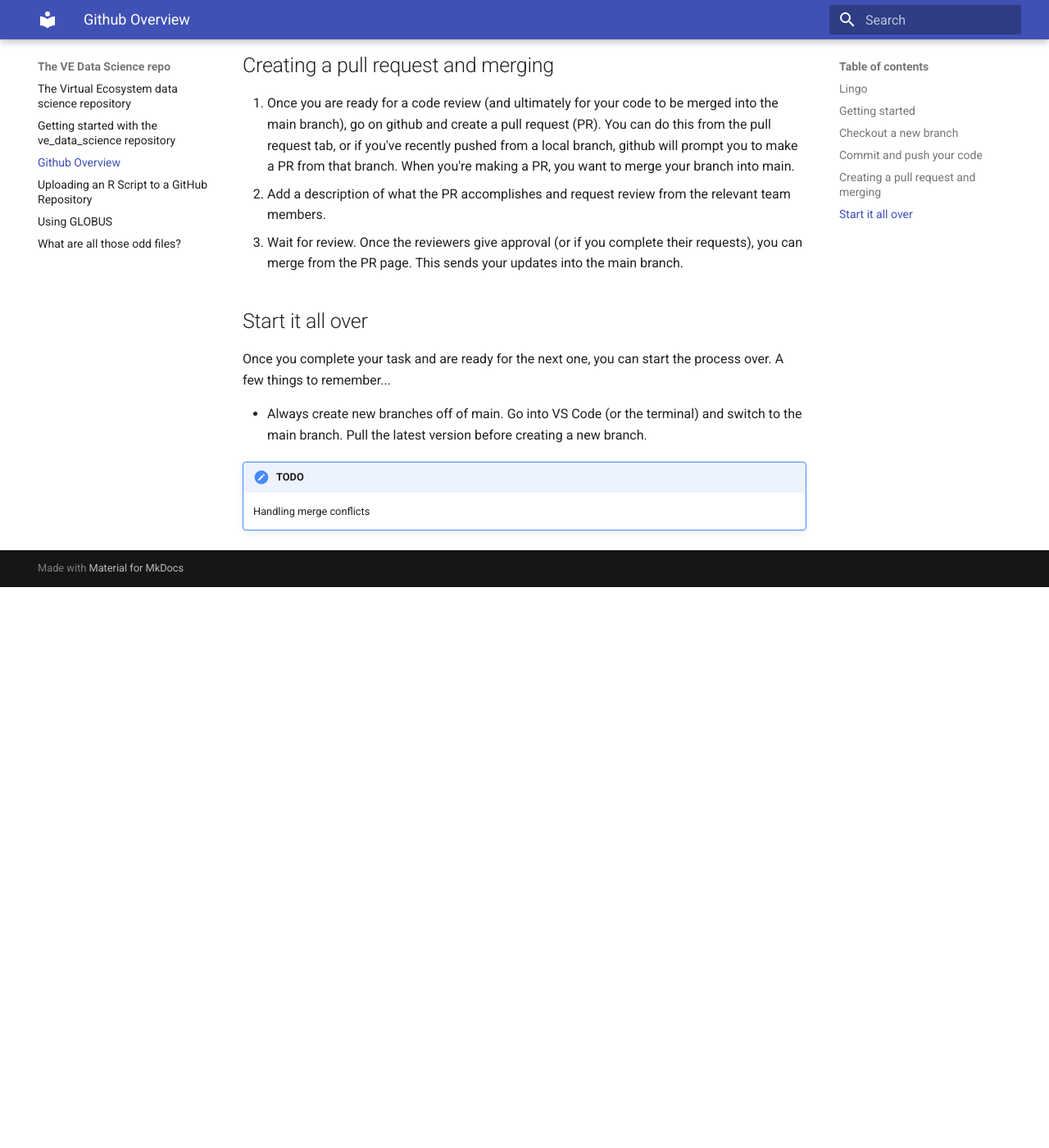
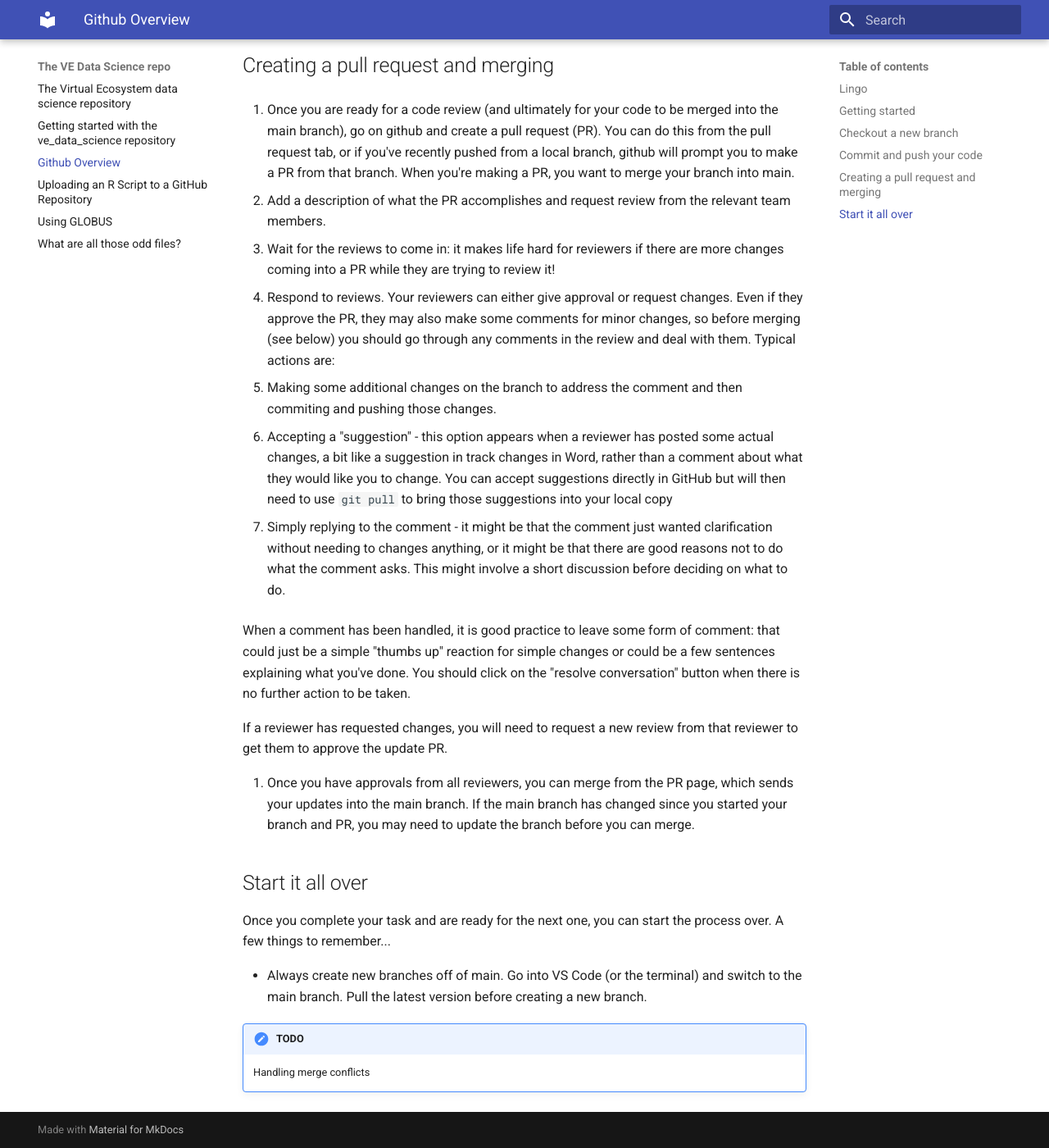
Before and after one commit to ImperialCollegeLondon/ve_data_science, an MkDocs documentation site: the page built from docs/github_overview.md, in a window 1280 px wide and 1400 px high, scrolled down 2447 px. Shown: the whole window at 82% size. Built offline with MkDocs 1.6.1 and Material for MkDocs 9.7.7, drawn with Linux system fonts in a browser that asks for light colours; before the commit the page ends 3163 px from its top, so only the background shows below that.

Commit message:
Reviews from @arne-exe and @nickwctan

```diff
--- a/docs/girhub_overview.md
+++ b/docs/github_overview.md
@@ -102,11 +102,43 @@
    the pull request tab, or if you've recently pushed from a local branch, github will
    prompt you to make a PR from that branch. When you're making a PR, you want to merge
    your branch into main.
+
 2. Add a description of what the PR accomplishes and request review from the relevant
    team members.
-3. Wait for review. Once the reviewers give approval (or if you complete their
-   requests), you can merge from the PR page. This sends your updates into the main
-   branch.
+
+3. Wait for the reviews to come in: it makes life hard for reviewers if there are more
+   changes coming into a PR while they are trying to review it!
+
+4. Respond to reviews. Your reviewers can either give approval or request changes. Even
+   if they approve the PR, they may also make some comments for minor changes, so before
+   merging (see below) you should go through any comments in the review and deal with
+   them. Typical actions are:
+
+   * Making some additional changes on the branch to address the comment and then
+     commiting and pushing those changes.
+
+   * Accepting a "suggestion"  -  this option appears when a reviewer has posted some
+     actual changes, a bit like a suggestion in track changes in Word, rather than a
+     comment about what they would like you to change. You can accept suggestions
+     directly in GitHub but will then need to use `git pull` to bring those suggestions
+     into your local copy
+
+   * Simply replying to the comment - it might be that the comment just wanted
+     clarification without needing to changes anything, or it might be that there are
+     good reasons not to do what the comment asks. This might involve a short discussion
+     before deciding on what to do.
+
+   When a comment has been handled, it is good practice to leave some form of comment:
+   that could just be a simple "thumbs up" reaction for simple changes or could be a few
+   sentences explaining what you've done. You should click on the "resolve conversation"
+   button when there is no further action to be taken.
+
+   If a reviewer has requested changes, you will need to request a new review from that
+   reviewer to get them to approve the update PR.
+
+5. Once you have approvals from all reviewers, you can merge from the PR page, which
+   sends your updates into the main branch. If the main branch has changed since you
+   started your branch and PR, you may need to update the branch before you can merge.
 
 ## Start it all over
 
```
Also changed, not shown: docs/uploading_r_scripts.md (+5 -5 lines), docs/using_globus.md (+30 -10 lines).
